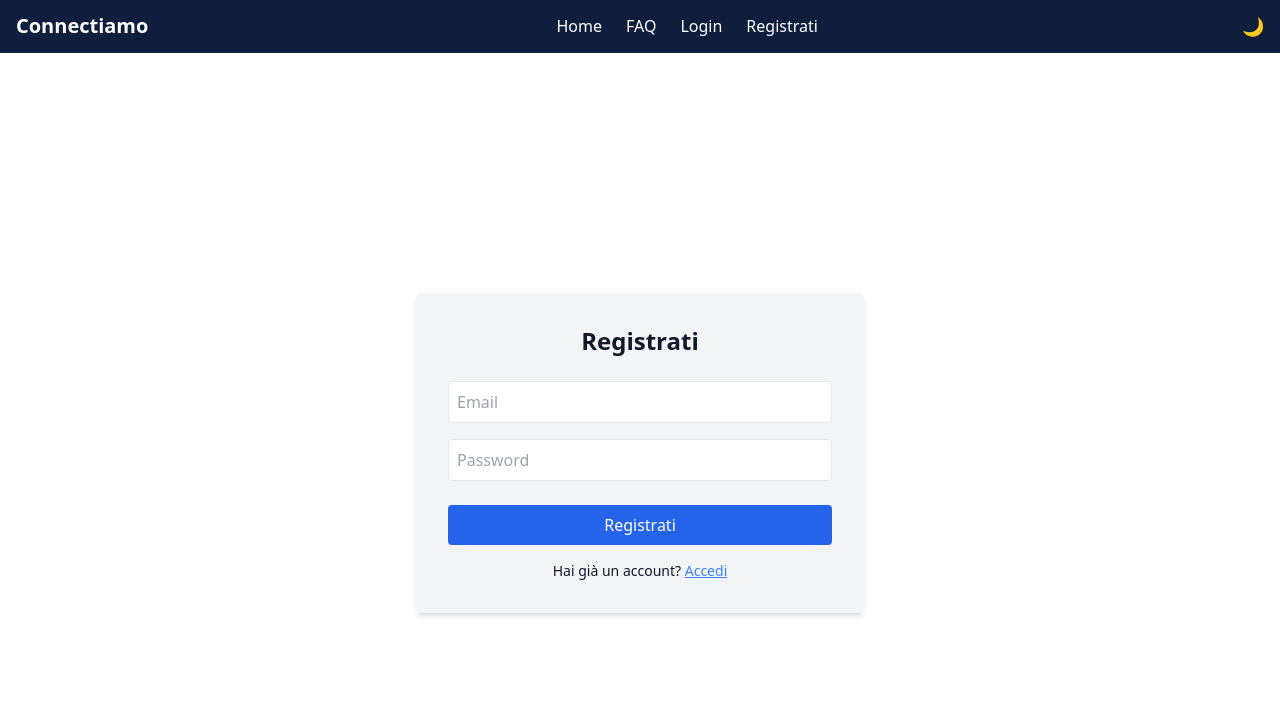
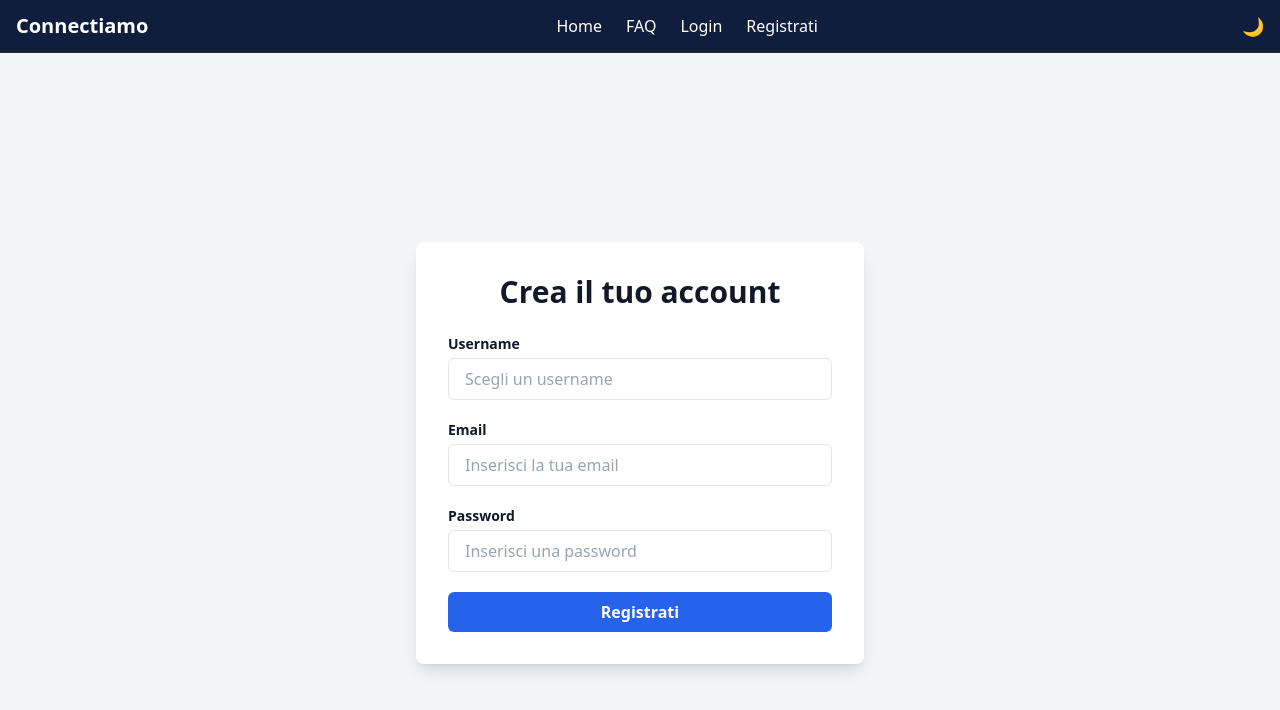
Before and after one commit to ilfrusciante/Connectiamo-website, a Next.js app: page /signup in a window 1280 px wide. Shown: the top 710 px of the page. Built offline with nearby package versions, Linux system fonts and the light colour scheme.

Commit message:
Update signup.js

```diff
--- a/pages/signup.js
+++ b/pages/signup.js
@@ -1,51 +1,100 @@
-import { useState } from 'react'
-import { supabase } from '../utils/supabaseClient'
-import { useRouter } from 'next/router'
+import { useState } from 'react';
+import { useRouter } from 'next/router';
+import { supabase } from '../utils/supabaseClient';
+import Head from 'next/head';
 
 export default function Signup() {
-  const [email, setEmail] = useState('')
-  const [password, setPassword] = useState('')
-  const [error, setError] = useState('')
-  const router = useRouter()
+  const router = useRouter();
+  const [email, setEmail] = useState('');
+  const [password, setPassword] = useState('');
+  const [username, setUsername] = useState('');
+  const [error, setError] = useState('');
 
   const handleSignup = async (e) => {
-    e.preventDefault()
-    const { error } = await supabase.auth.signUp({ email, password })
-    if (error) {
-      setError(error.message)
-    } else {
-      router.push('/')
-    }
+    e.preventDefault();
+
+    if (!username || !email || !password) {
+      setError('Compila tutti i campi.');
+      return;
     }
 
+    const { user, error: signupError } = await supabase.auth.signUp({
+      email,
+      password,
+      options: {
+        data: {
+          username: username, // Salviamo username nei metadati utente
+        },
+      },
+    });
+
+    if (signupError) {
+      setError(signupError.message);
+    } else {
+      router.push('/login');
+    }
+  };
+
   return (
-    <div className="min-h-screen flex items-center justify-center bg-white dark:bg-gray-900 text-gray-900 dark:text-gray-100">
-      <form onSubmit={handleSignup} className="bg-gray-100 dark:bg-gray-800 p-8 rounded shadow-md w-full max-w-md">
-        <h2 className="text-2xl font-bold mb-6 text-center">Registrati</h2>
-        {error && <p className="text-red-500 mb-4">{error}</p>}
+    <>
+      <Head>
+        <title>Registrati - Connectiamo</title>
+      </Head>
+
+      <main className="bg-gray-100 min-h-screen flex items-center justify-center py-12 px-6">
+        <div className="bg-white p-8 rounded-lg shadow-lg w-full max-w-md">
+          <h1 className="text-3xl font-bold text-center mb-6">Crea il tuo account</h1>
+
+          <form onSubmit={handleSignup} className="space-y-5">
+            {/* Campo Username */}
+            <div>
+              <label className="block text-sm font-semibold mb-1">Username</label>
+              <input
+                type="text"
+                value={username}
+                onChange={(e) => setUsername(e.target.value)}
+                placeholder="Scegli un username"
+                className="w-full px-4 py-2 border rounded-md focus:ring focus:ring-yellow-300 text-gray-800"
+              />
+            </div>
+
+            {/* Campo Email */}
+            <div>
+              <label className="block text-sm font-semibold mb-1">Email</label>
               <input
                 type="email"
-          placeholder="Email"
                 value={email}
                 onChange={(e) => setEmail(e.target.value)}
-          required
-          className="w-full p-2 mb-4 rounded border dark:bg-gray-700 dark:border-gray-600"
+                placeholder="Inserisci la tua email"
+                className="w-full px-4 py-2 border rounded-md focus:ring focus:ring-yellow-300 text-gray-800"
               />
+            </div>
+
+            {/* Campo Password */}
+            <div>
+              <label className="block text-sm font-semibold mb-1">Password</label>
               <input
                 type="password"
-          placeholder="Password"
                 value={password}
                 onChange={(e) => setPassword(e.target.value)}
-          required
-          className="w-full p-2 mb-6 rounded border dark:bg-gray-700 dark:border-gray-600"
+                placeholder="Inserisci una password"
+                className="w-full px-4 py-2 border rounded-md focus:ring focus:ring-yellow-300 text-gray-800"
               />
-        <button type="submit" className="w-full bg-blue-600 hover:bg-blue-700 text-white py-2 px-4 rounded">
+            </div>
+
+            {/* Bottone Registrati */}
+            <button
+              type="submit"
+              className="bg-blue-600 hover:bg-blue-700 text-white font-semibold w-full py-2 rounded-md transition"
+            >
               Registrati
             </button>
-        <p className="mt-4 text-center text-sm">
-          Hai già un account? <a href="/login" className="text-blue-500 underline">Accedi</a>
-        </p>
+
+            {/* Messaggio di errore */}
+            {error && <div className="text-red-600 text-center font-semibold mt-4">{error}</div>}
           </form>
         </div>
-  )
+      </main>
+    </>
+  );
 }
```
Lines whose indentation alone changed are shown as unchanged.
